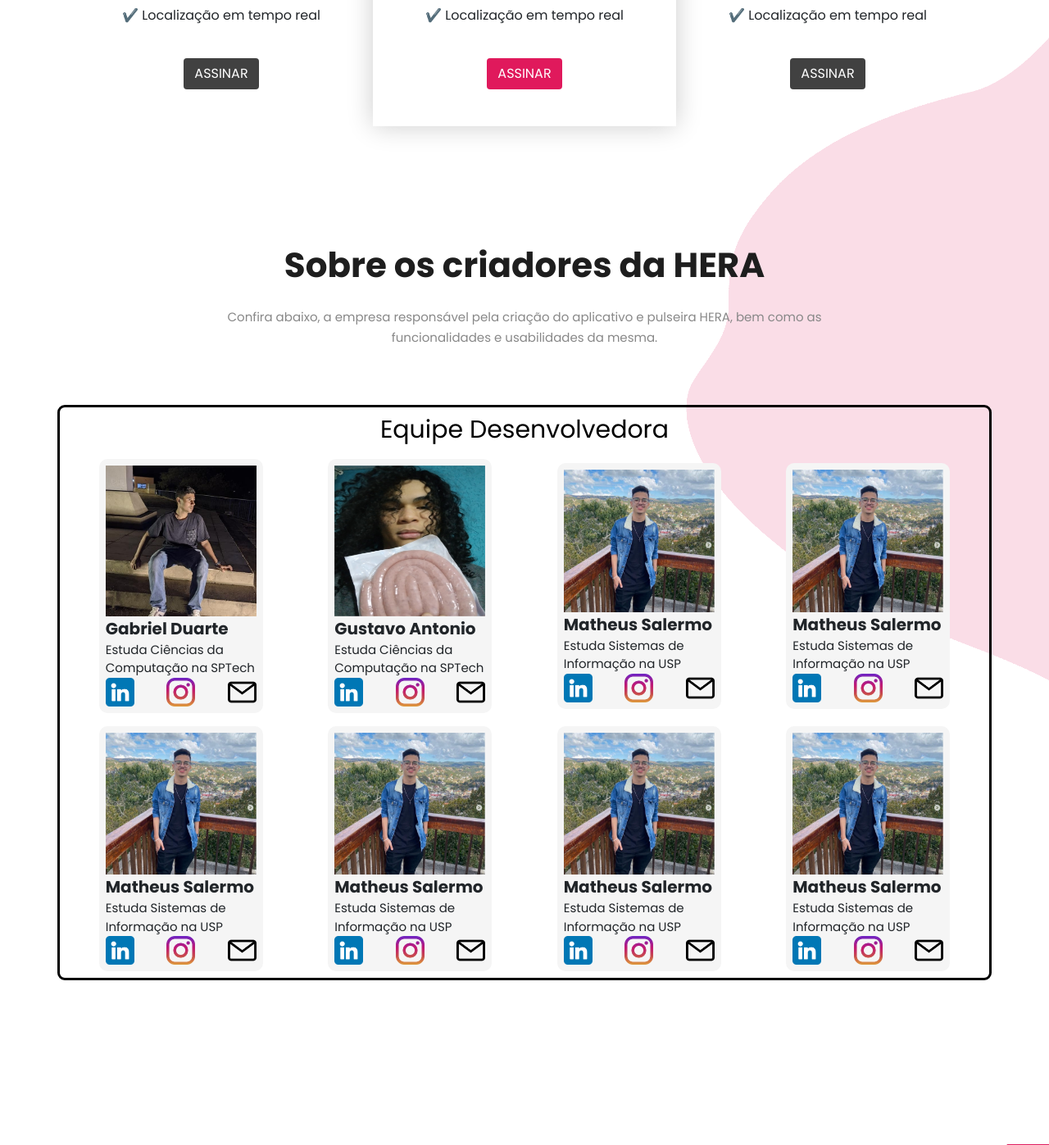
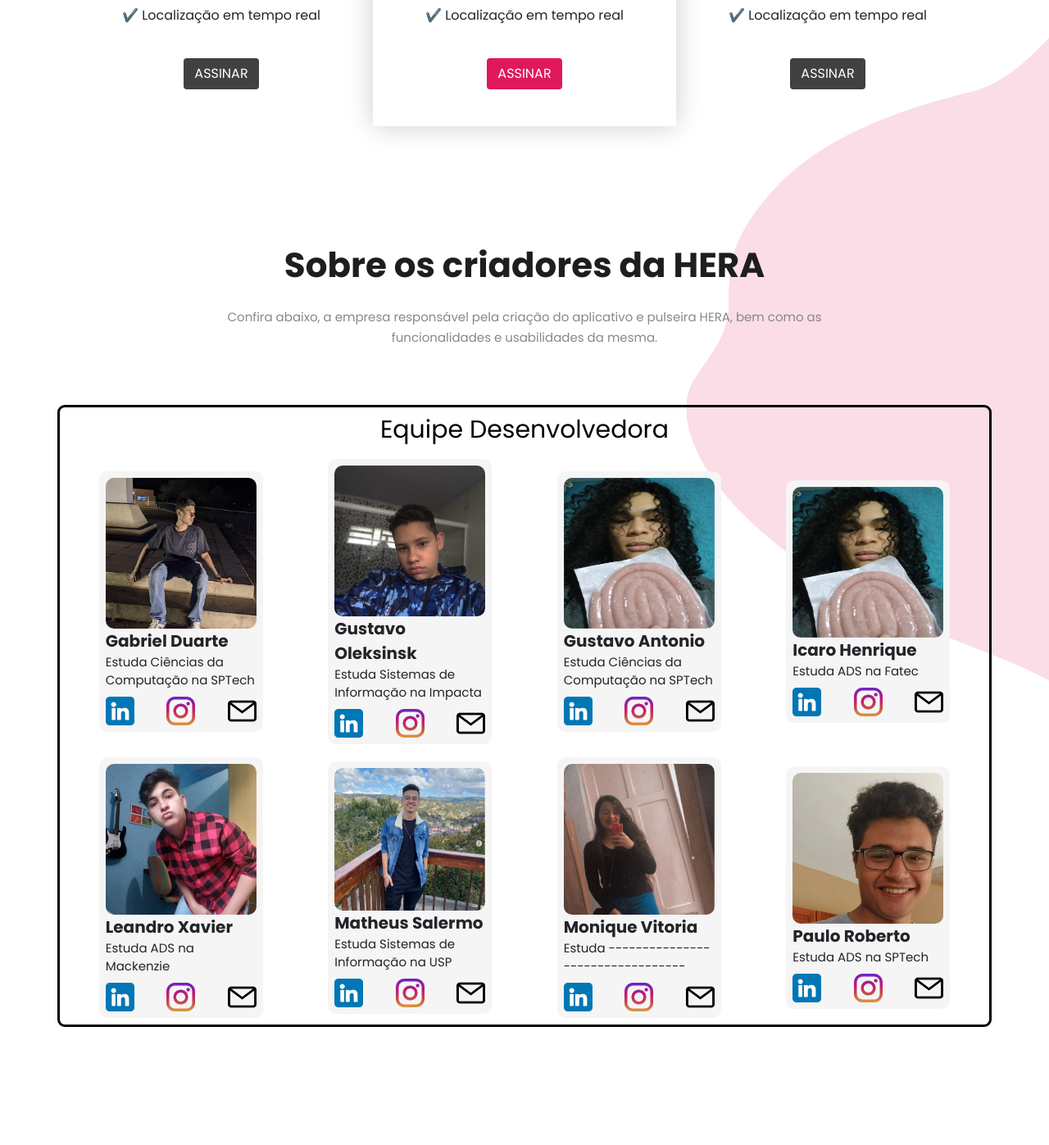
Before and after one commit to Insight-Hera/Site, a PHP site: page / in a window 1280 px wide. Shown: the part 2720-4117 px from the top of the page at 82% size. Run offline with PHP 8.4, Linux system fonts and the light colour scheme.

Commit message:
atualizacao painel devs

```diff
--- a/index.html
+++ b/index.html
@@ -319,65 +319,67 @@ https://templatemo.com/tm-540-lava-landing-page
                             Estuda Ciências da Computação na SPTech
                         </div>
                         <div class="redes">
-                            <a href=""><img src="./assets/images/linkedin.png" class="redeFoto" alt=""></a>
-                            <a href=""><img src="./assets/images/instagram.png" class="redeFoto" alt=""></a>
-                            <a href=""><img src="./assets/images/email.png" class="redeFoto" alt=""></a>
+                            <a target="_blank" href="https://www.linkedin.com/in/gabrielduarte5/"><img src="./assets/images/linkedin.png" class="redeFoto" alt=""></a>
+                            <a target="_blank" href="https://www.instagram.com/gabriel.duarte14/"><img src="./assets/images/instagram.png" class="redeFoto" alt=""></a>
+                            <a target="_blank" href="mailto:gabrielmiguel656@gmail.com"><img src="./assets/images/email.png" class="redeFoto" alt=""></a>
 
                         </div>
 
                     </div>
                     <div class="cardIntegrante">
-                        <img src="./assets/images/gustavoa.jpg" class="imgFoto" alt="">
+                        <img src="./assets/images/gustavoh.jpg" class="imgFoto" alt="">
 
                        <div class="nome">
-                               Gustavo Antonio
+                               Gustavo Oleksinsk
                        </div>
 
                        <div class="sobreResumido">
-                        Estuda Ciências da Computação na SPTech
+                        Estuda Sistemas de Informação na Impacta
 
                        </div>
                        <div class="redes">
-                           <a href=""><img src="./assets/images/linkedin.png" class="redeFoto" alt=""></a>
-                           <a href=""><img src="./assets/images/instagram.png" class="redeFoto" alt=""></a>
-                           <a href=""><img src="./assets/images/email.png" class="redeFoto" alt=""></a>
+                           <a target="_blank" href=""><img src="./assets/images/linkedin.png" class="redeFoto" alt=""></a>
+                           <a target="_blank" href=""><img src="./assets/images/instagram.png" class="redeFoto" alt=""></a>
+                           <a target="_blank" href=""><img src="./assets/images/email.png" class="redeFoto" alt=""></a>
 
                        </div>
 
                    </div>
                    <div class="cardIntegrante">
-                    <img src="./assets/images/salermo.jpg" class="imgFoto" alt="">
+                    <img src="./assets/images/gustavoa.jpg" class="imgFoto" alt="">
 
                    <div class="nome">
-                           Matheus Salermo
+                           Gustavo Antonio
                    </div>
 
                    <div class="sobreResumido">
-                       Estuda Sistemas de Informação na USP
+                    Estuda Ciências da Computação na SPTech
+
                    </div>
                    <div class="redes">
-                       <a href=""><img src="./assets/images/linkedin.png" class="redeFoto" alt=""></a>
-                       <a href=""><img src="./assets/images/instagram.png" class="redeFoto" alt=""></a>
-                       <a href=""><img src="./assets/images/email.png" class="redeFoto" alt=""></a>
+                       <a target="_blank" href=""><img src="./assets/images/linkedin.png" class="redeFoto" alt=""></a>
+                       <a target="_blank" href=""><img src="./assets/images/instagram.png" class="redeFoto" alt=""></a>
+                       <a target="_blank" href=""><img src="./assets/images/email.png" class="redeFoto" alt=""></a>
 
                    </div>
 
                </div>
 
                <div class="cardIntegrante">
-                <img src="./assets/images/salermo.jpg" class="imgFoto" alt="">
+                <img src="./assets/images/gustavoa.jpg" class="imgFoto" alt="">
 
                <div class="nome">
-                       Matheus Salermo
+                       Icaro Henrique
                </div>
 
                <div class="sobreResumido">
-                   Estuda Sistemas de Informação na USP
+                Estuda ADS na Fatec
+
                </div>
                <div class="redes">
-                   <a href=""><img src="./assets/images/linkedin.png" class="redeFoto" alt=""></a>
-                   <a href=""><img src="./assets/images/instagram.png" class="redeFoto" alt=""></a>
-                   <a href=""><img src="./assets/images/email.png" class="redeFoto" alt=""></a>
+                   <a target="_blank" href=""><img src="./assets/images/linkedin.png" class="redeFoto" alt=""></a>
+                   <a target="_blank" href=""><img src="./assets/images/instagram.png" class="redeFoto" alt=""></a>
+                   <a target="_blank" href=""><img src="./assets/images/email.png" class="redeFoto" alt=""></a>
 
                </div>
 
@@ -387,74 +389,75 @@ https://templatemo.com/tm-540-lava-landing-page
                 </div>
                 <div class="linhaIntegrantes">
                     <div class="cardIntegrante">
-                         <img src="./assets/images/salermo.jpg" class="imgFoto" alt="">
-
-                        <div class="nome">
-                                Matheus Salermo
-                        </div>
-
-                        <div class="sobreResumido">
-                            Estuda Sistemas de Informação na USP
-                        </div>
-                        <div class="redes">
-                            <a href=""><img src="./assets/images/linkedin.png" class="redeFoto" alt=""></a>
-                            <a href=""><img src="./assets/images/instagram.png" class="redeFoto" alt=""></a>
-                            <a href=""><img src="./assets/images/email.png" class="redeFoto" alt=""></a>
-
-                        </div>
-
-                    </div>
-                    <div class="cardIntegrante">
-                        <img src="./assets/images/salermo.jpg" class="imgFoto" alt="">
+                        <img src="./assets/images/leandro.jpg" class="imgFoto" alt="">
 
                        <div class="nome">
-                               Matheus Salermo
+                               Leandro Xavier
                        </div>
 
                        <div class="sobreResumido">
-                           Estuda Sistemas de Informação na USP
+                        Estuda ADS na Mackenzie
+
                        </div>
                        <div class="redes">
-                           <a href=""><img src="./assets/images/linkedin.png" class="redeFoto" alt=""></a>
-                           <a href=""><img src="./assets/images/instagram.png" class="redeFoto" alt=""></a>
-                           <a href=""><img src="./assets/images/email.png" class="redeFoto" alt=""></a>
+                           <a target="_blank" href=""><img src="./assets/images/linkedin.png" class="redeFoto" alt=""></a>
+                           <a target="_blank" href=""><img src="./assets/images/instagram.png" class="redeFoto" alt=""></a>
+                           <a target="_blank" href=""><img src="./assets/images/email.png" class="redeFoto" alt=""></a>
 
                        </div>
 
                    </div>
                    <div class="cardIntegrante">
-                    <img src="./assets/images/salermo.jpg" class="imgFoto" alt="">
+                    <img src="./assets/images/Salermo.PNG" class="imgFoto" alt="">
+
+                    <div class="nome">
+                        Matheus Salermo
+                </div>
+
+                <div class="sobreResumido">
+                    Estuda Sistemas de Informação na USP
+                </div>
+                   <div class="redes">
+                       <a target="_blank" href=""><img src="./assets/images/linkedin.png" class="redeFoto" alt=""></a>
+                       <a target="_blank" href=""><img src="./assets/images/instagram.png" class="redeFoto" alt=""></a>
+                       <a target="_blank" href=""><img src="./assets/images/email.png" class="redeFoto" alt=""></a>
+
+                   </div>
+
+               </div>
+                   <div class="cardIntegrante">
+                    <img src="./assets/images/monique.jpg" class="imgFoto" alt="">
 
                    <div class="nome">
-                           Matheus Salermo
+                           Monique Vitoria
                    </div>
 
                    <div class="sobreResumido">
-                       Estuda Sistemas de Informação na USP
+                       Estuda ---------------------------------
                    </div>
                    <div class="redes">
-                       <a href=""><img src="./assets/images/linkedin.png" class="redeFoto" alt=""></a>
-                       <a href=""><img src="./assets/images/instagram.png" class="redeFoto" alt=""></a>
-                       <a href=""><img src="./assets/images/email.png" class="redeFoto" alt=""></a>
+                       <a target="_blank" href=""><img src="./assets/images/linkedin.png" class="redeFoto" alt=""></a>
+                       <a target="_blank" href=""><img src="./assets/images/instagram.png" class="redeFoto" alt=""></a>
+                       <a target="_blank" href=""><img src="./assets/images/email.png" class="redeFoto" alt=""></a>
 
                    </div>
 
                </div>
 
                <div class="cardIntegrante">
-                <img src="./assets/images/salermo.jpg" class="imgFoto" alt="">
+                <img src="./assets/images/paulo.jpg" class="imgFoto" alt="">
 
                <div class="nome">
-                       Matheus Salermo
+                       Paulo Roberto
                </div>
 
                <div class="sobreResumido">
-                   Estuda Sistemas de Informação na USP
+                   Estuda ADS na SPTech
                </div>
                <div class="redes">
-                   <a href=""><img src="./assets/images/linkedin.png" class="redeFoto" alt=""></a>
-                   <a href=""><img src="./assets/images/instagram.png" class="redeFoto" alt=""></a>
-                   <a href=""><img src="./assets/images/email.png" class="redeFoto" alt=""></a>
+                   <a target="_blank" href=""><img src="./assets/images/linkedin.png" class="redeFoto" alt=""></a>
+                   <a target="_blank" href=""><img src="./assets/images/instagram.png" class="redeFoto" alt=""></a>
+                   <a target="_blank" href=""><img src="./assets/images/email.png" class="redeFoto" alt=""></a>
 
                </div>
 
@@ -574,10 +577,10 @@ https://templatemo.com/tm-540-lava-landing-page
 
                     </p>
                     <ul class="social">
-                        <li><a href="https://www.facebook.com/"><i class="fa fa-facebook"></i></a></li>
-                        <li><a href="https://twitter.com/home"><i class="fa fa-twitter"></i></a></li>
-                        <li><a href="https://br.linkedin.com/"><i class="fa fa-linkedin"></i></a></li>
-                        <li><a href="https://www.instagram.com/"><i class="fa fa-instagram"></i></a></li>
+                        <li><a target="_blank" href="https://www.facebook.com/"><i class="fa fa-facebook"></i></a></li>
+                        <li><a target="_blank" href="https://twitter.com/home"><i class="fa fa-twitter"></i></a></li>
+                        <li><a target="_blank" href="https://br.linkedin.com/"><i class="fa fa-linkedin"></i></a></li>
+                        <li><a target="_blank" href="https://www.instagram.com/"><i class="fa fa-instagram"></i></a></li>
 
                     </ul>
                 </div>
--- a/static/css/home.css
+++ b/static/css/home.css
@@ -62,8 +62,13 @@ body {
     flex-direction: row;
     height: 10%;
     width: 100%;
+    margin-top: 8px;
     justify-content: space-between;
 }
 .redeFoto{
     height: 35px;
+
 }
+.imgFoto{
+   border-radius: 10px;
+}
```
